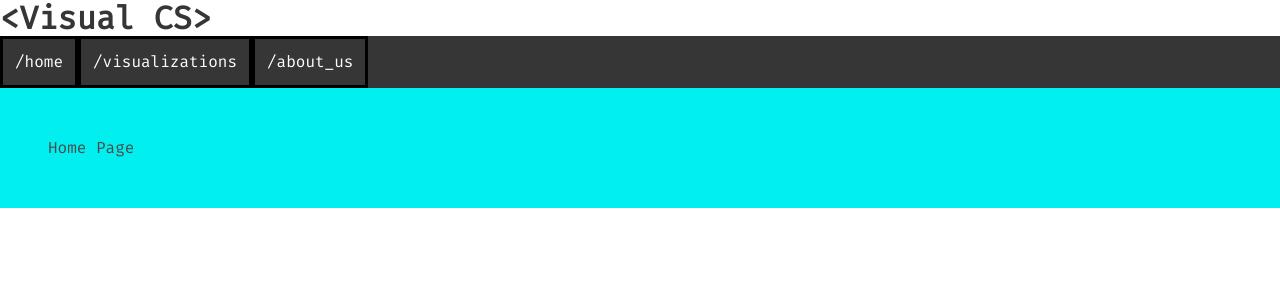
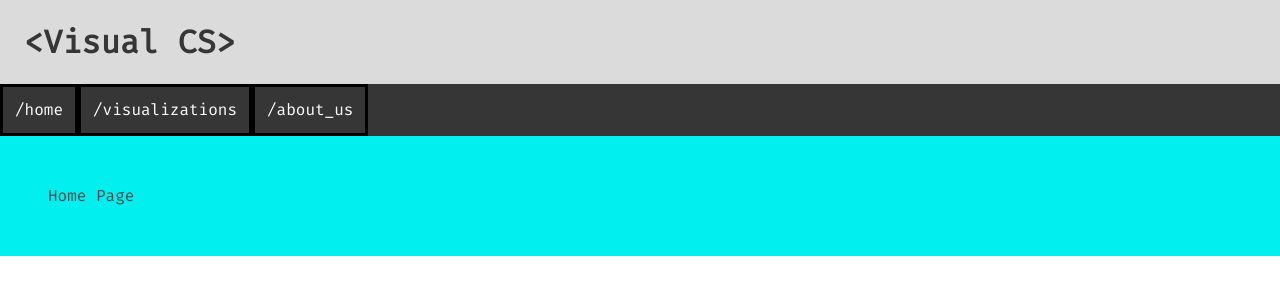
Before and after one commit to visual-cs/site, a React (Create React App) app: page / in a window 1280 px wide. Shown: the top 300 px of the page. Built offline with nearby package versions, Linux system fonts and the light colour scheme.

Commit message:
add title-hero

```diff
--- a/src/Title.js
+++ b/src/Title.js
@@ -2,8 +2,10 @@ import React from 'react';
 
 function Title() {
     return (
-        <div>
-            <h1 className="title">&lt;Visual CS&gt;</h1>
+        <div className="hero is-small has-background-grey-lighter">
+            <div className="hero-body">
+                <h1 className="title">&lt;Visual CS&gt;</h1>
+            </div>
         </div>
     )
 }
```
